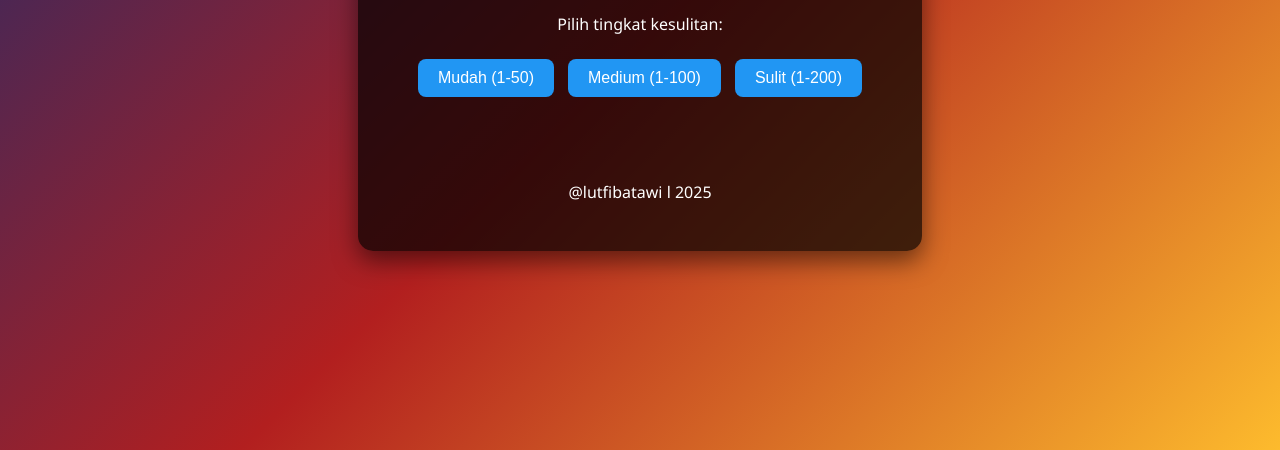
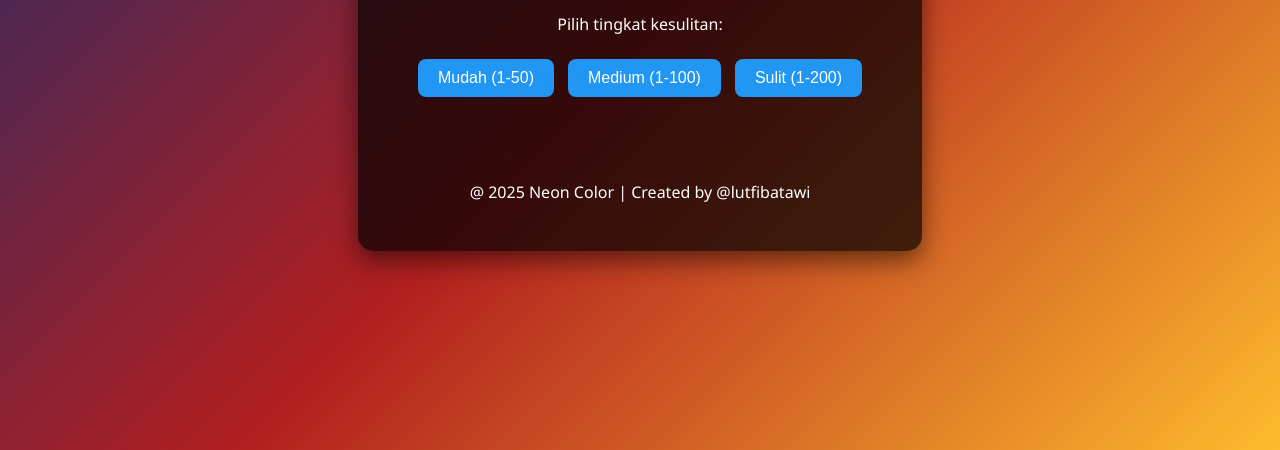
Before and after one commit to Kurama901/NumberGuessingGame, a plain HTML site: page index.html in a window 1280 px wide. Shown: the part 350-800 px from the top of the page. Drawn offline with Linux system fonts and the light colour scheme.

Commit message:
Update index.html

```diff
--- a/index.html
+++ b/index.html
@@ -169,7 +169,7 @@
                 <button class="difficulty-btn" data-range="100">Medium (1-100)</button>
                 <button class="difficulty-btn" data-range="200">Sulit (1-200)</button>
             </div><br><br>
-	    <div><p>@lutfibatawi l 2025</p></div>
+	    <div><p>@ 2025 Neon Color | Created by @lutfibatawi</p></div>
         </div>
 
         <div class="game-area">
```
